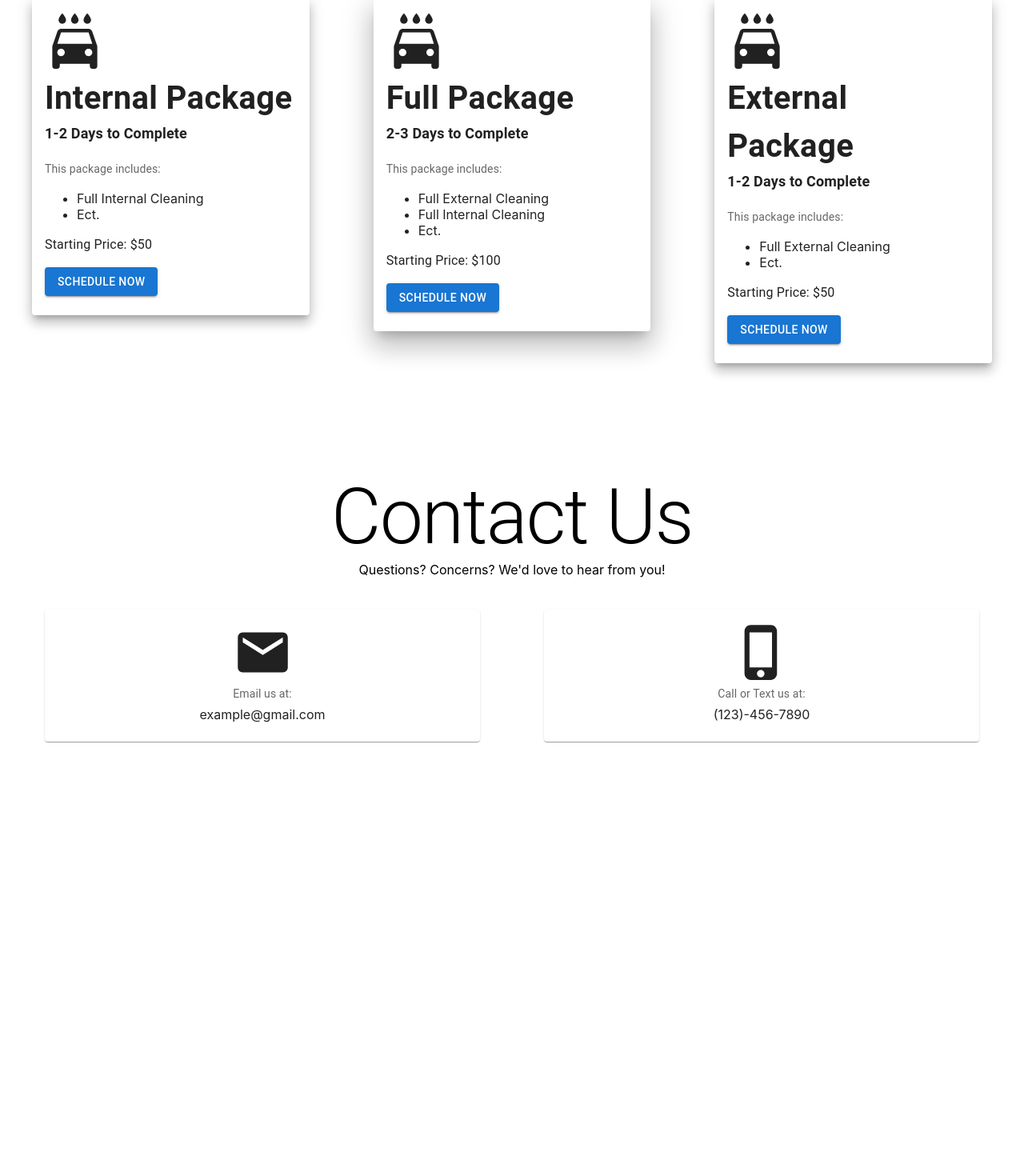
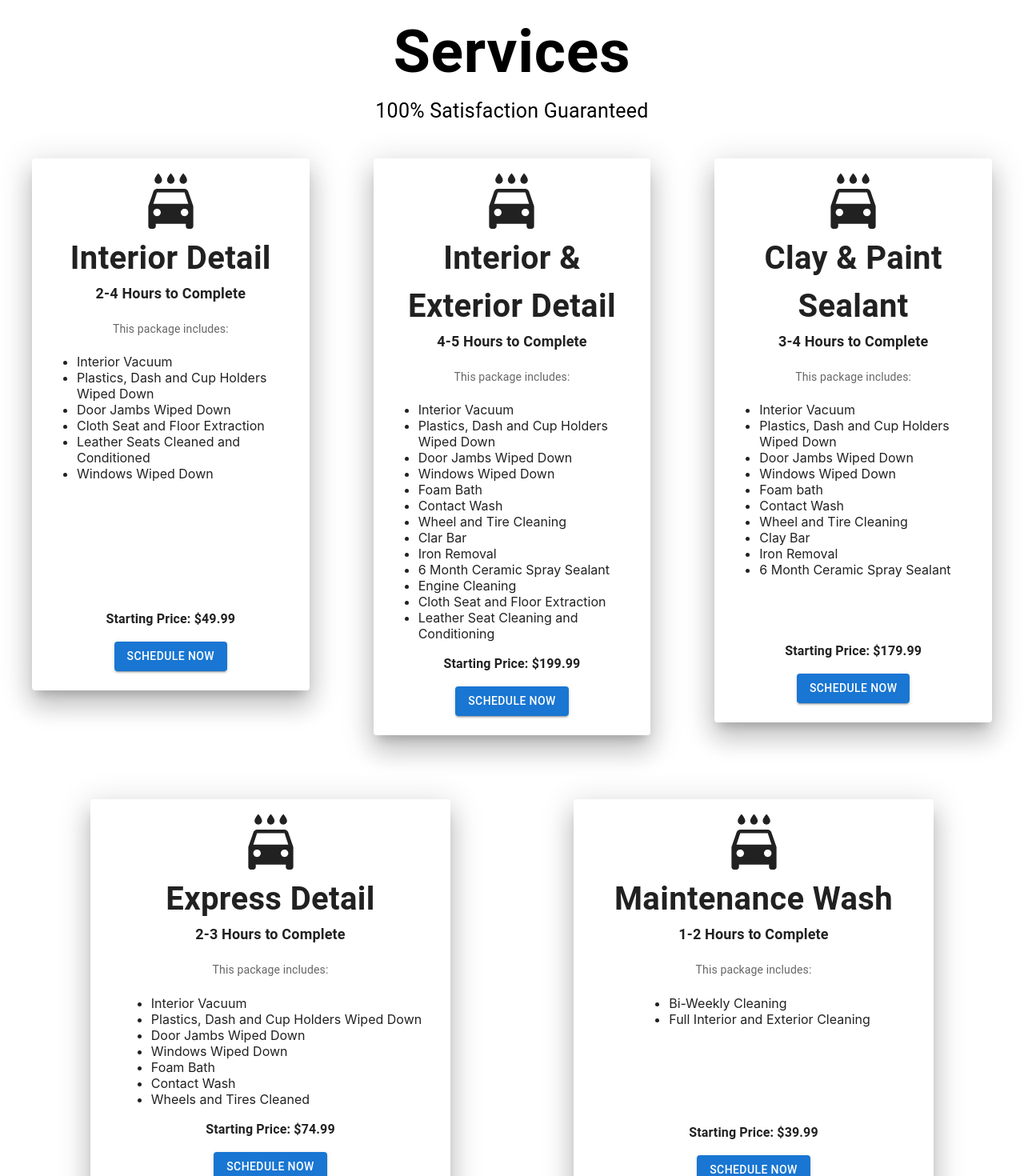
Before and after one commit to stephenv13/detailing-website, a Next.js app: page / in a window 1280 px wide. Shown: the part 1224-2694 px from the top of the page at 80% size. Before the commit the page ends 2207 px from the top, so only its background shows below. Built offline with nearby package versions, Linux system fonts and the light colour scheme.

Commit message:
added card styling, contact button functionality

```diff
--- a/package.json
+++ b/package.json
@@ -20,6 +20,7 @@
     "react-dom": "18.2.0",
     "react-material-ui-carousel": "^3.4.2",
     "react-reveal": "^1.2.2",
+    "react-scroll": "^1.8.7",
     "react-swipeable-views": "^0.14.0",
     "swiper": "^8.2.4"
   },
--- a/pages/index.js
+++ b/pages/index.js
@@ -1,10 +1,9 @@
 import * as React from 'react';
-import {AppBar, Box, Toolbar, Typography, Button, Grid, useTheme, MobileStepper, Paper, Card, CardContent, List, ListItem,} from '@mui/material'
+import {scroller} from 'react-scroll'
+import {AppBar, Box, Toolbar, Typography, Button, Grid, Paper, Card, CardContent,} from '@mui/material'
 
 import Image from 'next/dist/client/image';
 
-import SwipeableViews from 'react-swipeable-views';
-import { autoPlay } from 'react-swipeable-views-utils';
 import EmailIcon from '@mui/icons-material/Email';
 import PhoneIphoneIcon from '@mui/icons-material/PhoneIphone';
 import LocalCarWashIcon from '@mui/icons-material/LocalCarWash';
@@ -28,11 +27,22 @@ import { Autoplay, Pagination, Navigation } from "swiper";
 
 
 
+
 function Home() {
 
   const about_us = "Welcome to Grigg's Detailing! We are a solo-run, local detailing start-up based in Newark, Ohio. "
     + "We offer a variety of services from interior details and exterior details to clay and paint sealants. "
     + "Check out our current service offerings below!"
+
+    const scrollToContact = () => {
+      scroller.scrollTo("contact", {
+        duration: 800,
+        delay: 0,
+        smooth: "easeInOutQuart",
+      });
+    };
+
+
 
 
   return (
@@ -42,8 +52,8 @@ function Home() {
         <AppBar position="static">
           <Toolbar>
             <LocalCarWashIcon sx={{fontSize: 40}}></LocalCarWashIcon>
-            <Typography variant="h6" component="div" sx={{ flexGrow: 1, textAlign: 'center' }}>Griggs Detailing</Typography>
-            <Button sx={{ fontWeight: 'bold' }} color="inherit">Contact Us</Button>
+            <Typography variant="h6" component="div" sx={{ flexGrow: 1, textAlign: 'center' }}>Grigg's Detailing</Typography>
+            <Button sx={{ fontWeight: 'bold'}} color="inherit" onClick= {scrollToContact}>Contact Us</Button>
           </Toolbar>
         </AppBar>
 
@@ -81,33 +91,78 @@ function Home() {
 
         {/* ABOUT US */}
         <Typography sx={{fontWeight: 'bold', fontSize: 75, textAlign: 'center', mt: 2,}}>About Us</Typography>
-        <Typography sx={{p: 2,}}>{about_us}</Typography>
+        <Typography sx={{p: 2, mb: 30, textAlign: 'center'}}>{about_us}</Typography>
 
 
         {/* SERVICES */}
         <Typography sx={{fontSize: 75, fontWeight: 'bold', textAlign: 'center', mt:5}}>Services</Typography>
         <Typography sx={{fontSize: 25, textAlign: 'center'}}>100% Satisfaction Guaranteed</Typography>
 
+            {/* FIRST ROW OF SERVICES */}
             <Grid container spacing={10} sx={{p: 5,}}>
-              <Grid item xs={4}>
+              <Grid item xs={12} md={4} align= 'center'>
 
-                {/* INTERNAL PACKAGE */}
+                {/* INTERIOR DETAIL */}
                 <Fade big delay={750}>
-                  <Card sx={{ minWidth: 275 }} elevation={10}>
+                  <Card sx={{textAlign: 'center', minHeight: 640, maxWidth: 575}} elevation={20}>
                     <CardContent>
                       <LocalCarWashIcon sx={{fontSize: 75,}}></LocalCarWashIcon>
-                      <Typography sx={{fontSize: 40, fontWeight: 'bold'}}>Internal Package</Typography>
+                      <Typography sx={{fontSize: 40, fontWeight: 'bold'}}>Interior Detail</Typography>
 
-                      <Typography sx={{fontSize: 18, fontWeight: 'bold'}}>1-2 Days to Complete</Typography>
+                      <Typography sx={{fontSize: 18, fontWeight: 'bold'}}>2-4 Hours to Complete</Typography>
 
-                      <Typography sx={{ fontSize: 14 }} color="text.secondary" gutterBottom> <br></br>This package includes: </Typography>
+                      <Typography sx={{ fontSize: 14 }} color="text.secondary" gutterBottom> <br></br>This package includes:</Typography>
 
-                        <ul style={{textAlign: 'left'}}>
-                          <li>Full Internal Cleaning</li>
-                          <li>Ect.</li>
+                        <ul style={{display:'inline-block', textAlign: 'left'}}>
+                          <li>Interior Vacuum</li>
+                          <li>Plastics, Dash and Cup Holders Wiped Down</li>
+                          <li>Door Jambs Wiped Down</li>
+                          <li>Cloth Seat and Floor Extraction</li>
+                          <li>Leather Seats Cleaned and Conditioned</li>
+                          <li>Windows Wiped Down</li>
                         </ul>
 
-                      <Typography>Starting Price: $50</Typography>
+                      <Box sx={{mt:18}}>
+                        <Typography sx={{fontWeight: 'bold'}}>Starting Price: $49.99</Typography>
+                        <Button variant='contained' sx={{mt: 2}}>Schedule Now</Button>
+                      </Box>
+
+
+                    </CardContent>
+                  </Card>
+                </Fade>
+              </Grid>
+
+              <Grid item xs={12} md={4}>
+
+                {/* FULL INTERIOR & EXTERIOR DETAIL */}
+                <Fade big delay={750}>
+                  <Card sx={{textAlign: 'center', minHeight: 640, maxWidth: 575}} elevation={20}>
+                    <CardContent>
+                      <LocalCarWashIcon sx={{fontSize: 75,}}></LocalCarWashIcon>
+                      <Typography sx={{fontSize: 40, fontWeight: 'bold'}}>Interior & Exterior Detail</Typography>
+
+                      <Typography sx={{fontSize: 18, fontWeight: 'bold'}}>4-5 Hours to Complete</Typography>
+
+                      <Typography sx={{ fontSize: 14 }} color="text.secondary" gutterBottom> <br></br>This package includes:</Typography>
+
+                        <ul style={{display:'inline-block', textAlign: 'left'}}>
+                          <li>Interior Vacuum</li>
+                          <li>Plastics, Dash and Cup Holders Wiped Down</li>
+                          <li>Door Jambs Wiped Down</li>
+                          <li>Windows Wiped Down</li>
+                          <li>Foam Bath</li>
+                          <li>Contact Wash</li>
+                          <li>Wheel and Tire Cleaning</li>
+                          <li>Clar Bar</li>
+                          <li>Iron Removal</li>
+                          <li>6 Month Ceramic Spray Sealant</li>
+                          <li>Engine Cleaning</li>
+                          <li>Cloth Seat and Floor Extraction</li>
+                          <li>Leather Seat Cleaning and Conditioning</li>
+                        </ul>
+
+                      <Typography sx={{fontWeight: 'bold'}}>Starting Price: $199.99</Typography>
                       <Button variant='contained' sx={{mt: 2}}>Schedule Now</Button>
 
                     </CardContent>
@@ -115,26 +170,71 @@ function Home() {
                 </Fade>
               </Grid>
 
-              <Grid item xs={4}>
+              <Grid item xs={12} md={4}>
 
-                {/* FULL PACKAGE */}
-                <Fade big delay={1250}>
-                  <Card sx={{ minWidth: 275 }} elevation={20}>
+                {/* CLAY & PAINT SEALANT */}
+                <Fade big delay={750}>
+                  <Card sx={{textAlign: 'center', minHeight: 640, maxWidth: 575}} elevation={20}>
                     <CardContent>
                       <LocalCarWashIcon sx={{fontSize: 75,}}></LocalCarWashIcon>
-                      <Typography sx={{fontSize: 40, fontWeight: 'bold'}}>Full Package</Typography>
+                      <Typography sx={{fontSize: 40, fontWeight: 'bold'}}>Clay & Paint Sealant</Typography>
 
-                      <Typography sx={{fontSize: 18, fontWeight: 'bold'}}>2-3 Days to Complete</Typography>
+                      <Typography sx={{fontSize: 18, fontWeight: 'bold'}}>3-4 Hours to Complete</Typography>
 
-                      <Typography sx={{ fontSize: 14 }} color="text.secondary" gutterBottom> <br></br>This package includes: </Typography>
+                      <Typography sx={{ fontSize: 14 }} color="text.secondary" gutterBottom> <br></br>This package includes:</Typography>
 
-                        <ul style={{textAlign: 'left'}}>
-                          <li>Full External Cleaning</li>
-                          <li>Full Internal Cleaning</li>
-                          <li>Ect.</li>
+                        <ul style={{display:'inline-block', textAlign: 'left'}}>
+                          <li>Interior Vacuum</li>
+                          <li>Plastics, Dash and Cup Holders Wiped Down</li>
+                          <li>Door Jambs Wiped Down</li>
+                          <li>Windows Wiped Down</li>
+                          <li>Foam bath</li>
+                          <li>Contact Wash</li>
+                          <li>Wheel and Tire Cleaning</li>
+                          <li>Clay Bar</li>
+                          <li>Iron Removal</li>
+                          <li>6 Month Ceramic Spray Sealant</li>
                         </ul>
 
-                      <Typography>Starting Price: $100</Typography>
+                      <Box sx={{mt:8}}>
+                        <Typography sx={{fontWeight: 'bold'}}>Starting Price: $179.99</Typography>
+                        <Button variant='contained' sx={{mt: 2}}>Schedule Now</Button>
+                      </Box>
+
+
+                    </CardContent>
+                  </Card>
+                </Fade>
+              </Grid>
+
+            </Grid>
+
+            {/* SECOND ROW OF SERVICES */}
+            <Grid container spacing={1} sx={{p:5}}>
+              <Grid item xs={12} md={6} align='center'>
+
+                {/* EXPRESS DETAIL */}
+                <Fade big delay={750}>
+                  <Card sx={{maxWidth: 450, minHeight: 510, textAlign: 'center'}} elevation={20}>
+                    <CardContent>
+                      <LocalCarWashIcon sx={{fontSize: 75,}}></LocalCarWashIcon>
+                      <Typography sx={{fontSize: 40, fontWeight: 'bold'}}>Express Detail</Typography>
+
+                      <Typography sx={{fontSize: 18, fontWeight: 'bold'}}>2-3 Hours to Complete</Typography>
+
+                      <Typography sx={{ fontSize: 14 }} color="text.secondary" gutterBottom> <br></br>This package includes:</Typography>
+
+                        <ul style={{display:'inline-block', textAlign: 'left'}}>
+                          <li>Interior Vacuum</li>
+                          <li>Plastics, Dash and Cup Holders Wiped Down</li>
+                          <li>Door Jambs Wiped Down</li>
+                          <li>Windows Wiped Down</li>
+                          <li>Foam Bath</li>
+                          <li>Contact Wash</li>
+                          <li>Wheels and Tires Cleaned</li>
+                        </ul>
+
+                      <Typography sx={{fontWeight: 'bold'}}>Starting Price: $74.99</Typography>
                       <Button variant='contained' sx={{mt: 2}}>Schedule Now</Button>
 
                     </CardContent>
@@ -142,26 +242,29 @@ function Home() {
                 </Fade>
               </Grid>
 
-              <Grid item xs={4}>
+              <Grid item xs={12} md={6} align='center'>
 
-                {/* EXTERNAL PACKAGE */}
+                {/* MAINTENANCE WASH */}
                 <Fade big delay={750}>
-                  <Card sx={{ minWidth: 275 }} elevation={10}>
+                  <Card sx={{maxWidth: 450, minHeight: 510, textAlign: 'center'}} elevation={20}>
                     <CardContent>
                       <LocalCarWashIcon sx={{fontSize: 75,}}></LocalCarWashIcon>
-                      <Typography sx={{fontSize: 40, fontWeight: 'bold'}}>External Package</Typography>
+                      <Typography sx={{fontSize: 40, fontWeight: 'bold'}}>Maintenance Wash</Typography>
 
-                      <Typography sx={{fontSize: 18, fontWeight: 'bold'}}>1-2 Days to Complete</Typography>
+                      <Typography sx={{fontSize: 18, fontWeight: 'bold'}}>1-2 Hours to Complete</Typography>
 
-                      <Typography sx={{ fontSize: 14 }} color="text.secondary" gutterBottom> <br></br>This package includes: </Typography>
+                      <Typography sx={{ fontSize: 14 }} color="text.secondary" gutterBottom> <br></br>This package includes:</Typography>
 
-                        <ul style={{textAlign: 'left'}}>
-                          <li>Full External Cleaning</li>
-                          <li>Ect.</li>
+                        <ul style={{display:'inline-block', textAlign: 'left'}}>
+                          <li>Bi-Weekly Cleaning</li>
+                          <li>Full Interior and Exterior Cleaning</li>
                         </ul>
 
-                      <Typography>Starting Price: $50</Typography>
+                      <Box sx={{mt: 13}}>
+                        <Typography sx={{fontWeight: 'bold'}}>Starting Price: $39.99</Typography>
                         <Button variant='contained' sx={{mt: 2}}>Schedule Now</Button>
+                      </Box>
+
 
                     </CardContent>
                   </Card>
@@ -173,35 +276,37 @@ function Home() {
 
 
       {/* CONTACT INFORMATION */}
-      <Box sx={{flexGrow: 1, textAlign: 'center', mt: 10, p: 2}}>
+      <Box className='contact' sx={{flexGrow: 1, textAlign: 'center', mt: 25, p: 2}}>
           <Typography variant='h1'>Contact Us</Typography>
-          <Typography variant='p'>Questions? Concerns? We'd love to hear from you!</Typography>
+          <Typography variant='p' sx={{fontWeight: 'normal'}}>Questions? Concerns? We'd love to hear from you!</Typography>
 
-          <Grid container spacing={10} sx={{p: 5,}}>
-            <Grid item md={6}>
+          <Fade delay={500}>
+            <Grid container spacing={10} sx={{p: 10,}}>
+              <Grid item xs={12} sm={6} align='right'>
 
                 {/* EMAIL CARD */}
-              <Card sx={{}}>
+                <Card elevation={10} sx={{minWidth: 250, maxWidth: 300, textAlign: 'center'}}>
                   <CardContent>
                     <EmailIcon sx={{fontSize: 75}}></EmailIcon>
                     <Typography sx={{ fontSize: 14 }} color="text.secondary" gutterBottom>Email us at:</Typography>
-                  <Typography variant="p">example@gmail.com</Typography>
+                    <Typography variant="p">jgriggsdetailing@gmail.com</Typography>
                   </CardContent>
                 </Card>
               </Grid>
 
-            <Grid item xs={6}>
+              <Grid item xs={12} sm={6} align='left'>
 
                 {/* PHONE CARD */}
-              <Card sx={{}}>
+                <Card elevation={10} sx={{minWidth: 250, maxWidth: 300, textAlign: 'center'}}>
                   <CardContent>
                     <PhoneIphoneIcon sx={{fontSize: 75,}}></PhoneIphoneIcon>
                     <Typography sx={{ fontSize: 14 }} color="text.secondary" gutterBottom>Call or Text us at:</Typography>
-                  <Typography variant="p">(123)-456-7890</Typography>
+                    <Typography variant="p">(740)-975-3431</Typography>
                   </CardContent>
                 </Card>
               </Grid>
             </Grid>
+          </Fade>
       </Box>
 
     </Box>
--- a/styles/globals.css
+++ b/styles/globals.css
@@ -4,6 +4,8 @@ body {
   margin: 0;
   font-family: -apple-system, BlinkMacSystemFont, Segoe UI, Roboto, Oxygen,
     Ubuntu, Cantarell, Fira Sans, Droid Sans, Helvetica Neue, sans-serif;
+
+  scroll-behavior: smooth;
 
   /* --swiper-navigation-color: red; */
 }
```
Also changed, not shown: 1 other file (tests, documents, lock files or other folders). Lines whose indentation alone changed are shown as unchanged.
